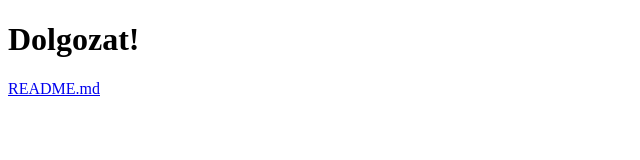
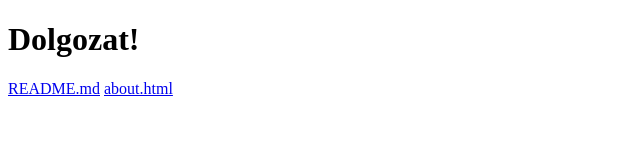
Before and after one commit to raczbence/Dolgozat, a plain HTML site: page index.html in a window 1280 px wide. Shown: the full height of the page, 0-640 px from the left. Drawn offline with Linux system fonts and the light colour scheme.

Commit message:
Update index.html

```diff
--- a/index.html
+++ b/index.html
@@ -8,5 +8,6 @@
 <body>
     <h1>Dolgozat!</h1>
     <a href="./README.md" target="_blank">README.md</a>
+    <a href="index.html" target="_blank">about.html</a>
 </body>
 </html>
```
